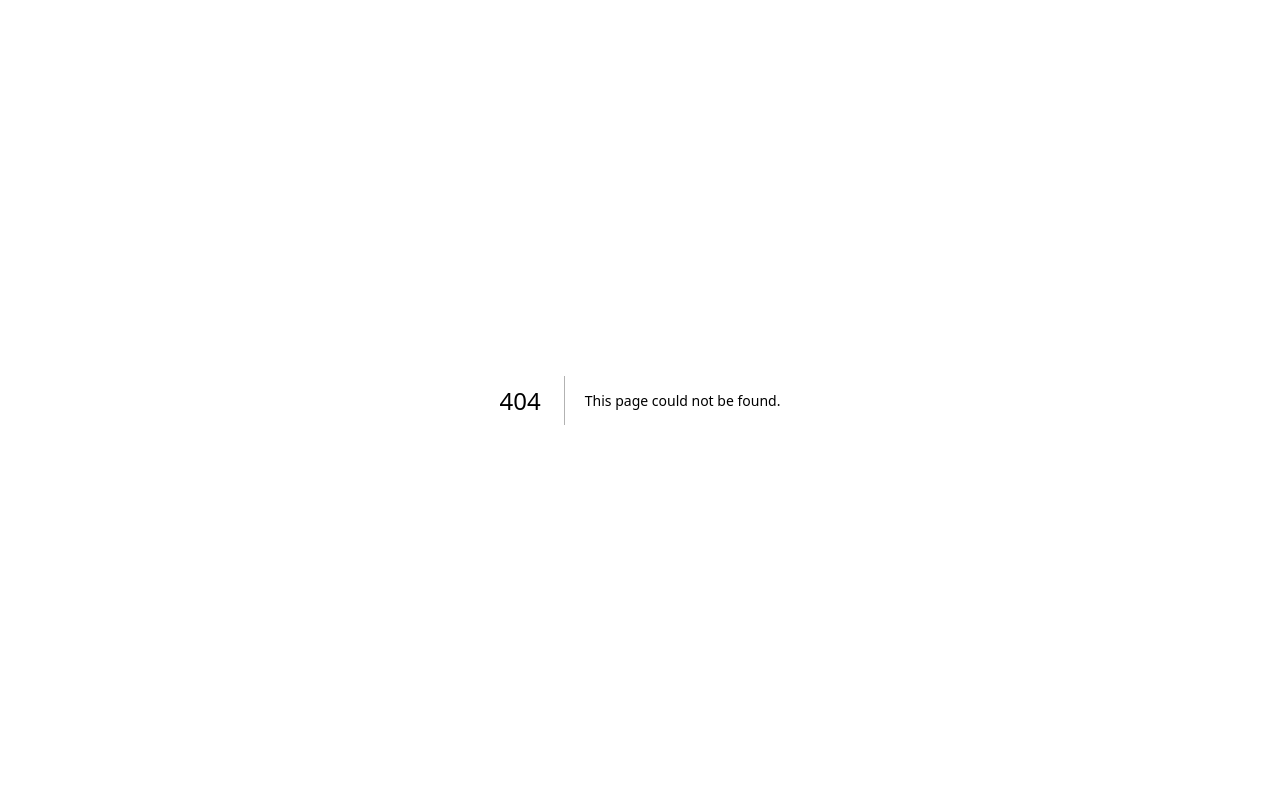
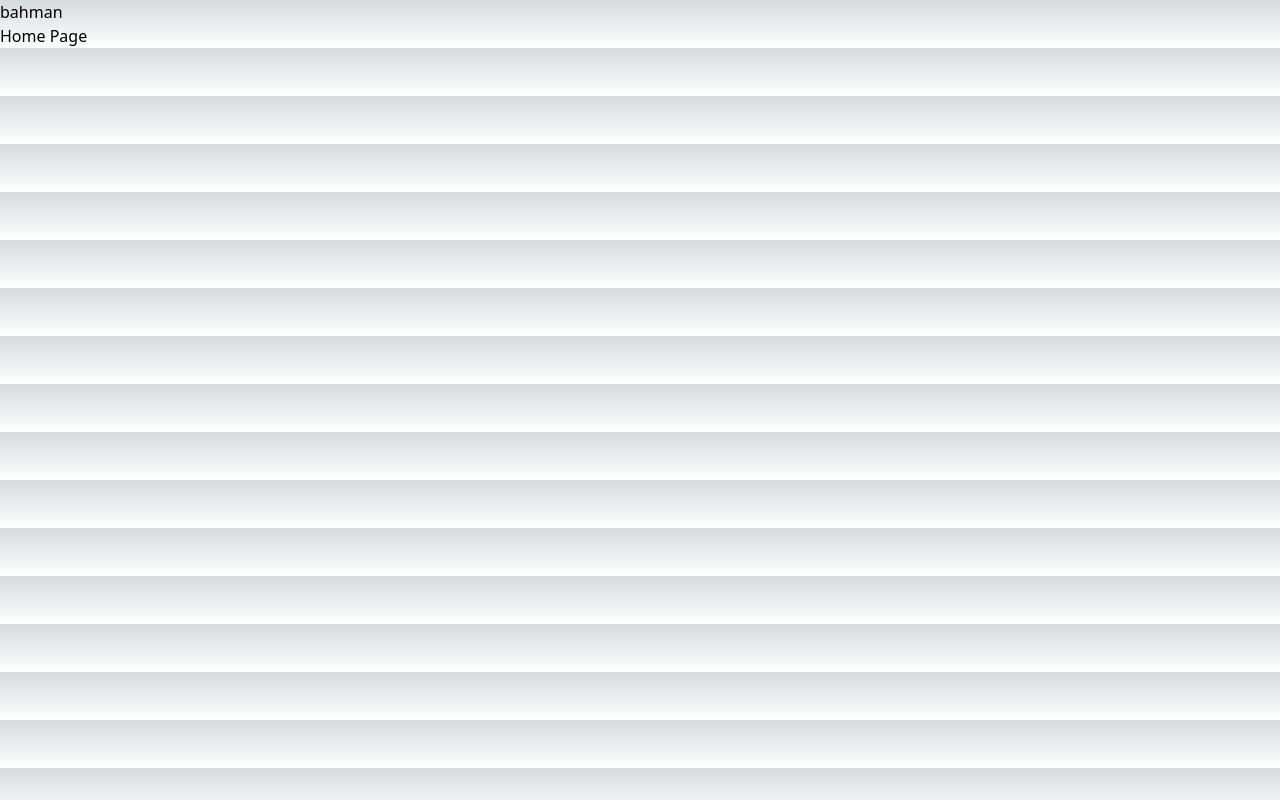
Before and after one commit to bahmanworld/dibavpn, a Next.js app: page /bahman in a window 1280 px wide. Before the commit this address had no page. Built offline with nearby package versions, Linux system fonts and the light colour scheme.

Commit message:
initial changes

```diff
--- /dev/null
+++ b/pages/bahman.tsx
@@ -0,0 +1,12 @@
+import Link from "next/link";
+
+const Bahman = () => {
+  return (
+    <div>
+      <div>bahman</div>
+      <Link href={"/"}>Home Page</Link>
+    </div>
+  );
+};
+
+export default Bahman;
--- a/pages/index.tsx
+++ b/pages/index.tsx
@@ -1,5 +1,6 @@
 import Image from 'next/image'
 import { Inter } from 'next/font/google'
+import Link from 'next/link'
 
 const inter = Inter({ subsets: ['latin'] })
 
@@ -43,6 +44,10 @@
           priority
         />
       </div>
+
+
+
+      <Link href={"/bahman"}>Bahman Page</Link>
 
       <div className="mb-32 grid text-center lg:max-w-5xl lg:w-full lg:mb-0 lg:grid-cols-4 lg:text-left">
         <a
```
